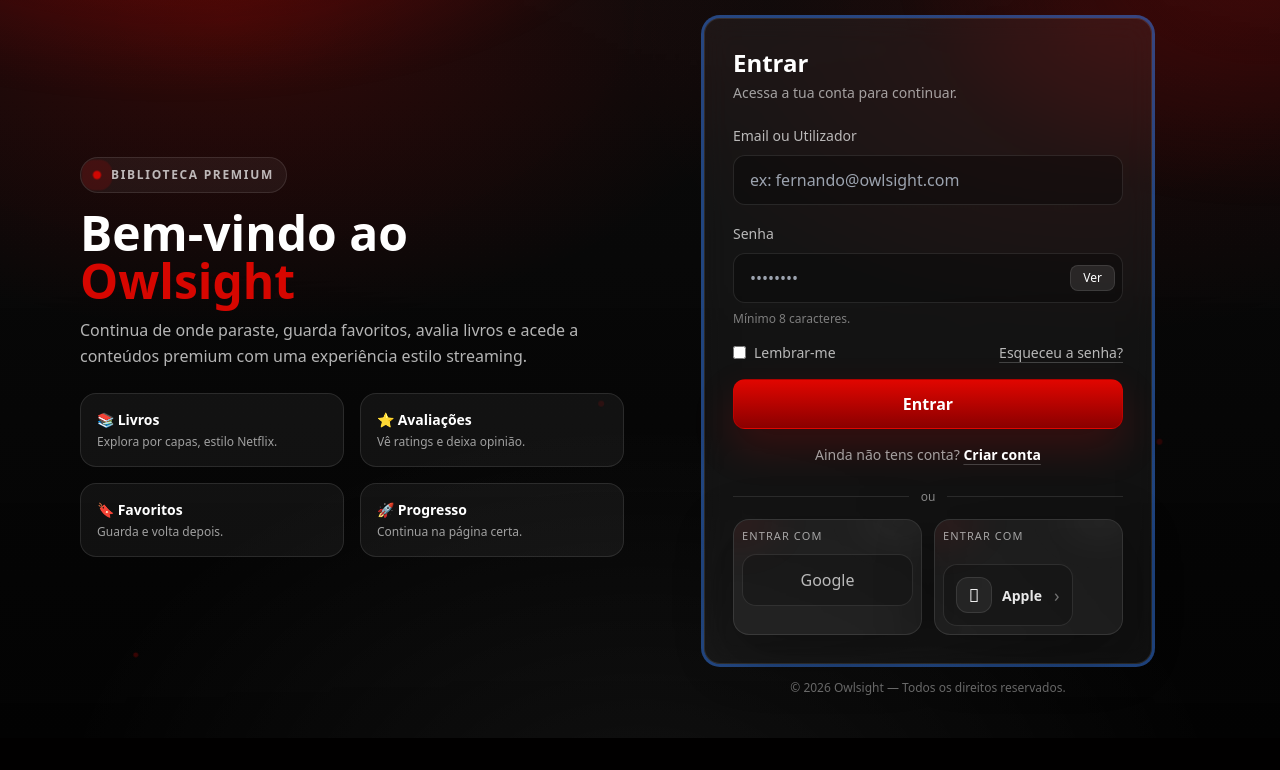
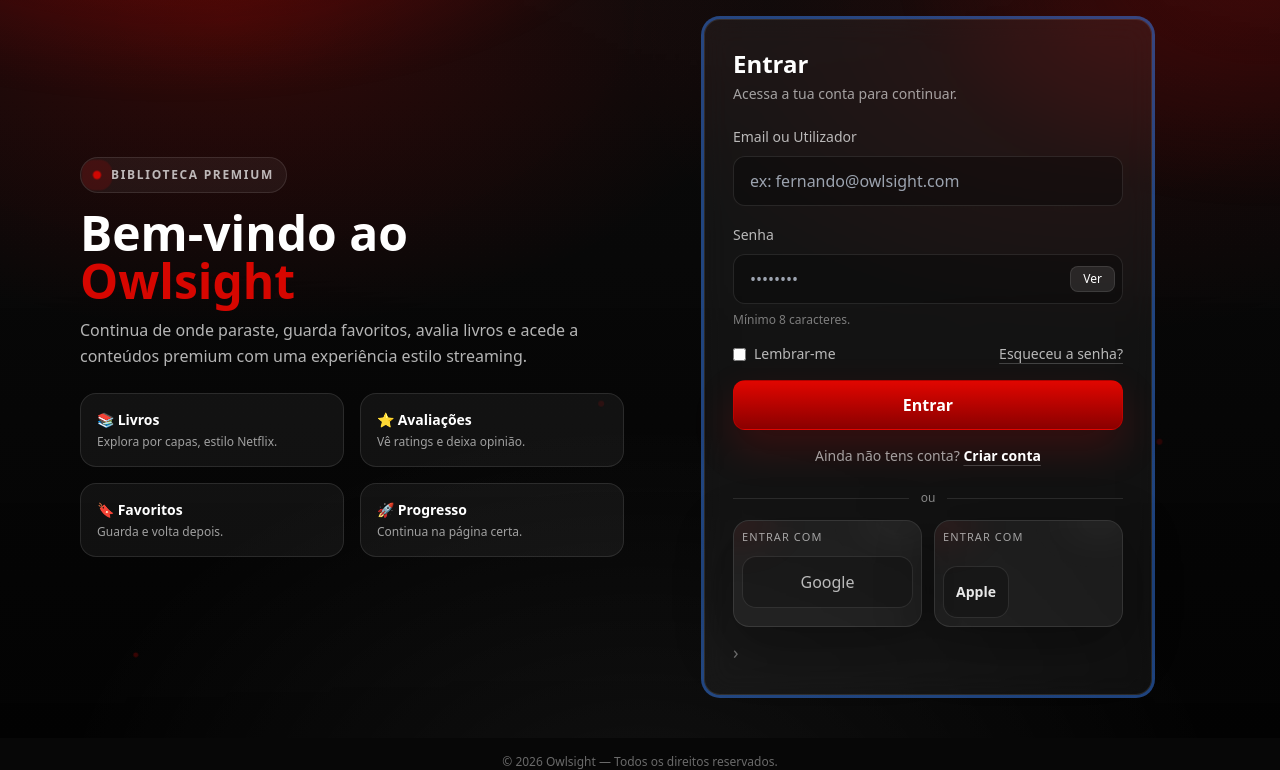
Before and after one commit to fernandomacombo/owlsight, a Django app: page /login/ in a window 1280 px wide. Shown: the part 62-832 px from the top of the page. Before the commit the page ends 800 px from the top, so only its background shows below. Run offline with Django 5.2, Linux system fonts and the light colour scheme; some libraries are stand-ins or nearby versions.

Commit message:
atualizado

```diff
--- a/frontend/templates/frontend/login.html
+++ b/frontend/templates/frontend/login.html
@@ -445,9 +445,6 @@
                 </div>
 
                 <div class="apple-main">
-                  <div class="apple-left">
-                    <div class="apple-icon"></div>
-                    <div>
                       <div class="apple-title">Apple</div>
                     </div>
                   </div>
```
